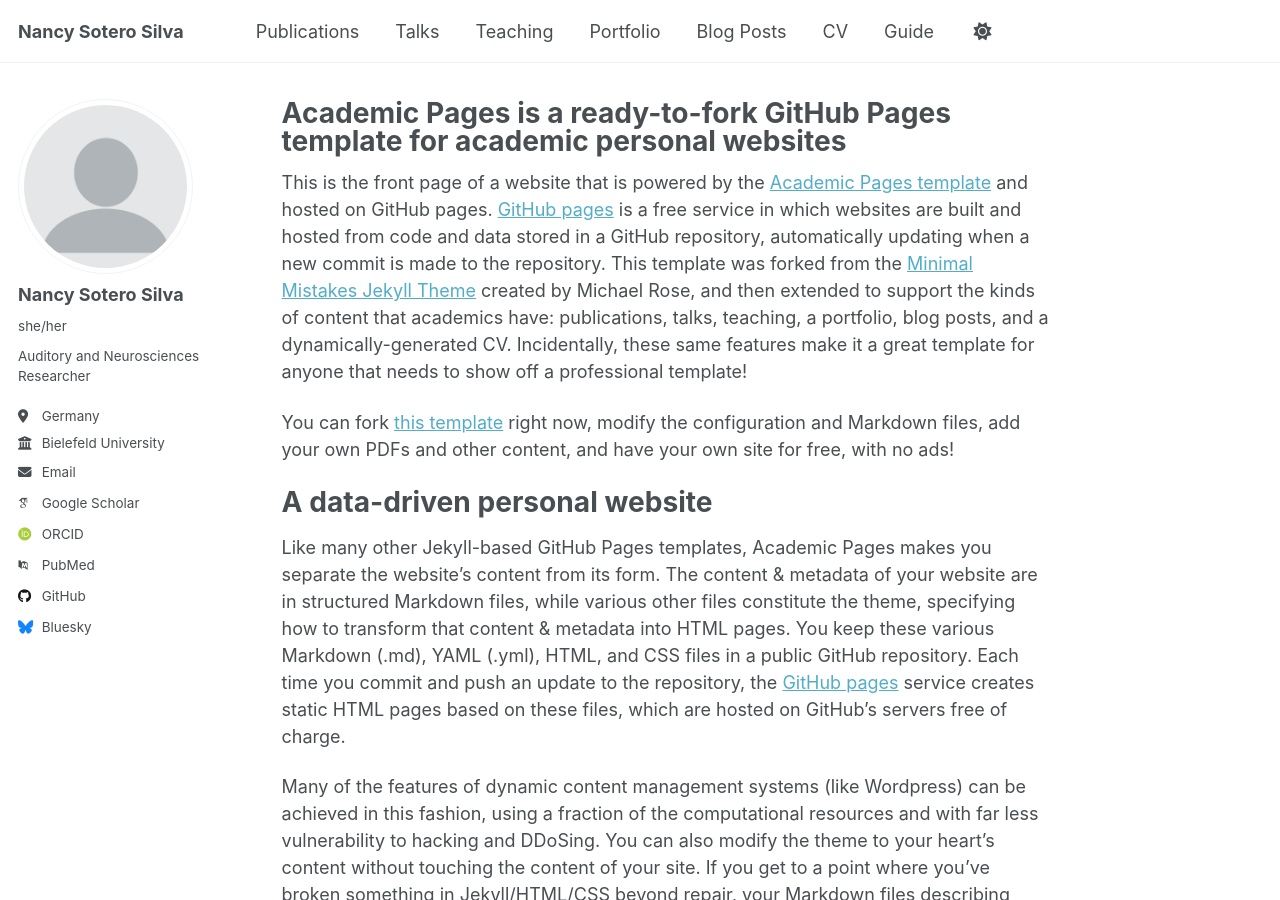
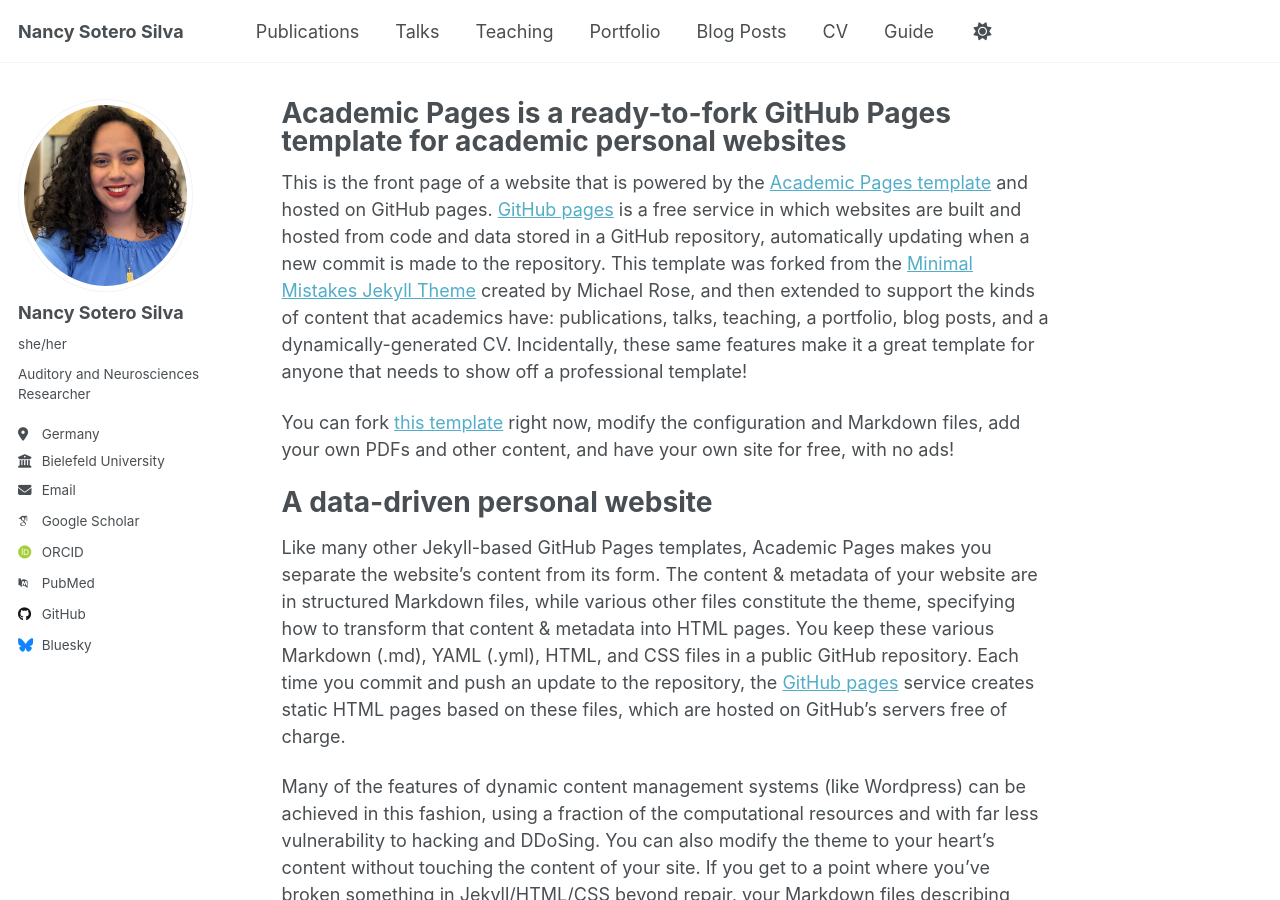
Before and after one commit to nancysotero/neuronency, a Jekyll site: the page built from _pages/about.md, in a window 1280 px wide and 900 px high. Built offline with Jekyll 4.4.1, drawn with Linux system fonts in a browser that asks for light colours; some web fonts are replaced; a script that is not in the unit is left out.

Commit message:
Update _config.yml

```diff
--- a/_config.yml
+++ b/_config.yml
@@ -22,7 +22,7 @@ repository               : "academicpages/academicpages.github.io"
 #               Additional customization can be done by editing /_includes/author-profile.html
 author:
   # Biographic information
-  avatar           : "profile.png"
+  avatar           : "Foto de perfil NS.jpeg"
   name             : "Nancy Sotero Silva"
   pronouns         : "she/her"
   bio              : "Auditory and Neurosciences Researcher"
```
